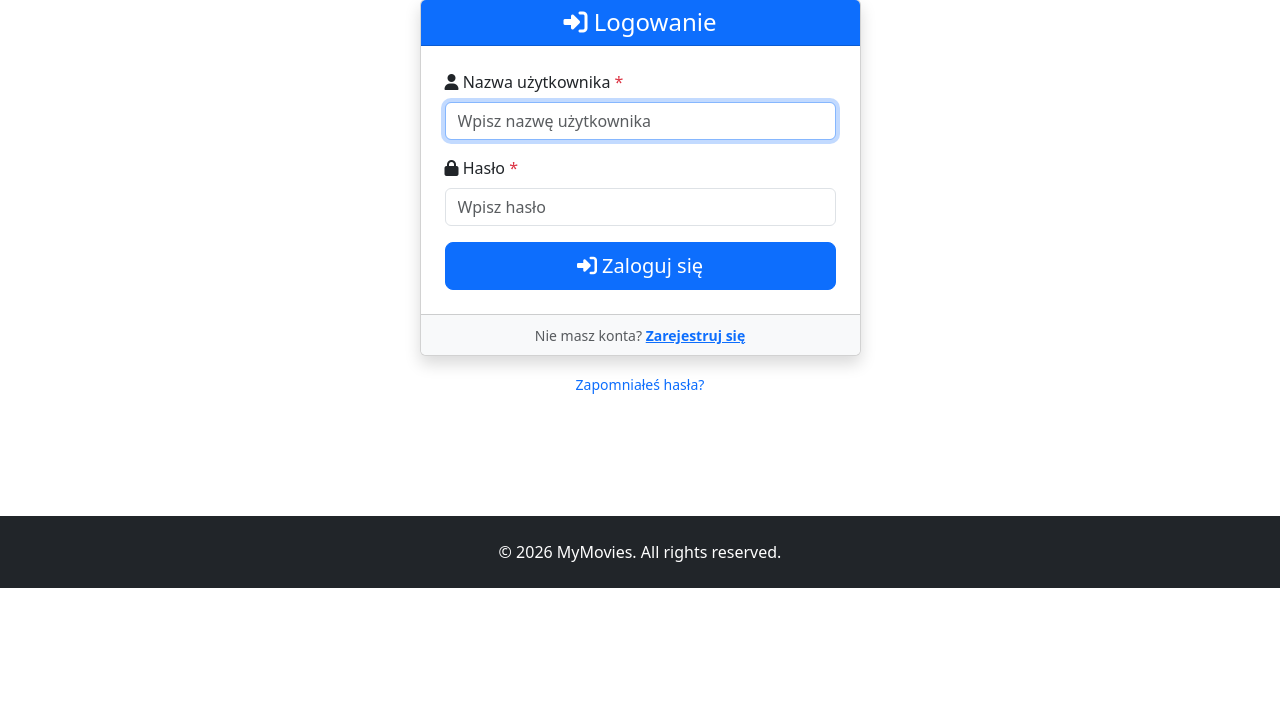
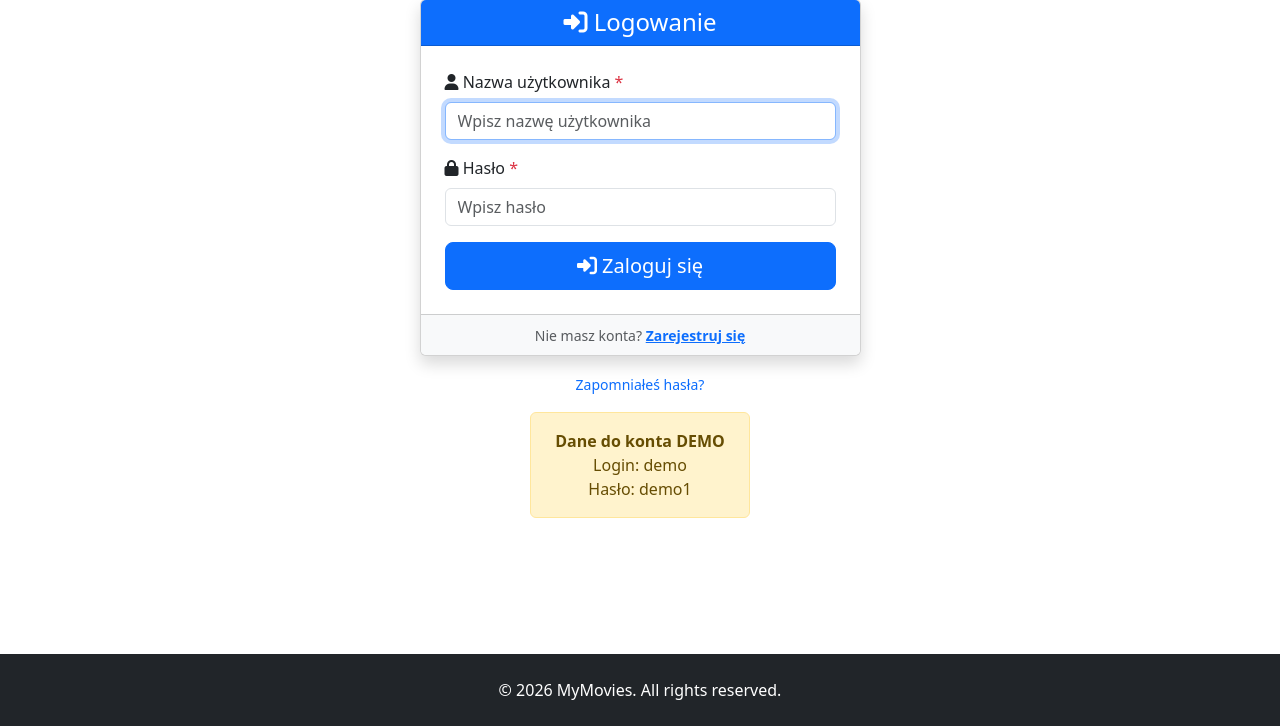
Before and after one commit to Wiktormisch/MyMovies, a Django app: page /login/ in a window 1280 px wide. Shown: the part 129-855 px from the top of the page. Before the commit the page ends 717 px from the top, so only its background shows below. Run offline with Django 5.2, Linux system fonts and the light colour scheme; some libraries are stand-ins or nearby versions.

Commit message:
feat: add demo user

```diff
--- a/Movies/templates/registration/login.html
+++ b/Movies/templates/registration/login.html
@@ -75,6 +75,13 @@
                     <a href="#" class="text-decoration-none">Zapomniałeś hasła?</a>
                 </small>
             </div>
+            <div class="alert alert-warning text-center mt-3 w-50 mx-auto">
+                <strong>Dane do konta DEMO</strong>
+                <div class="col">
+                    <div> Login: demo </div>
+                    <div> Hasło: demo1 </div>
+                </div>
+            </div>
         </div>
     </div>
 </div>
```
Also changed, not shown: MyMovies/settings.py (+12 -3 lines).
